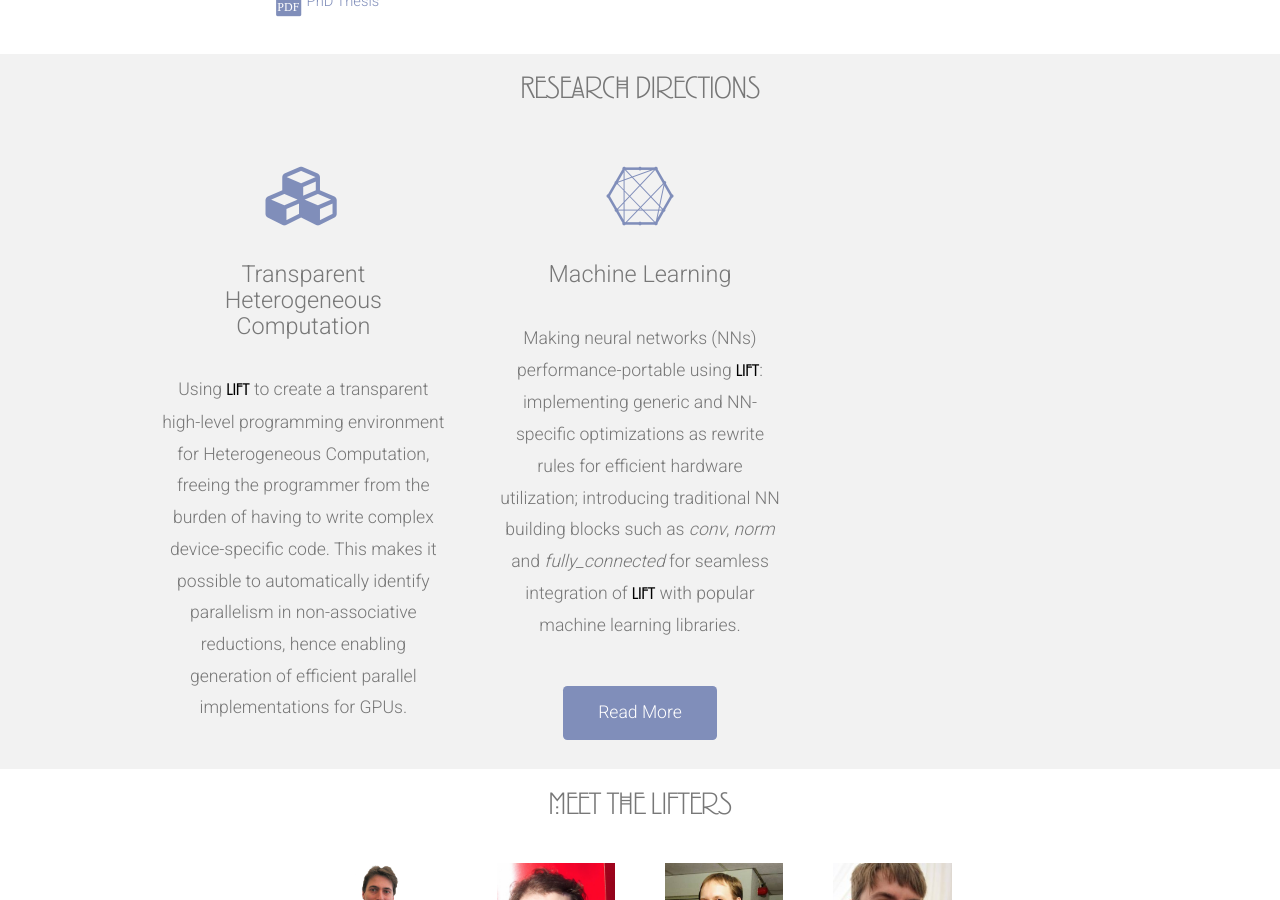
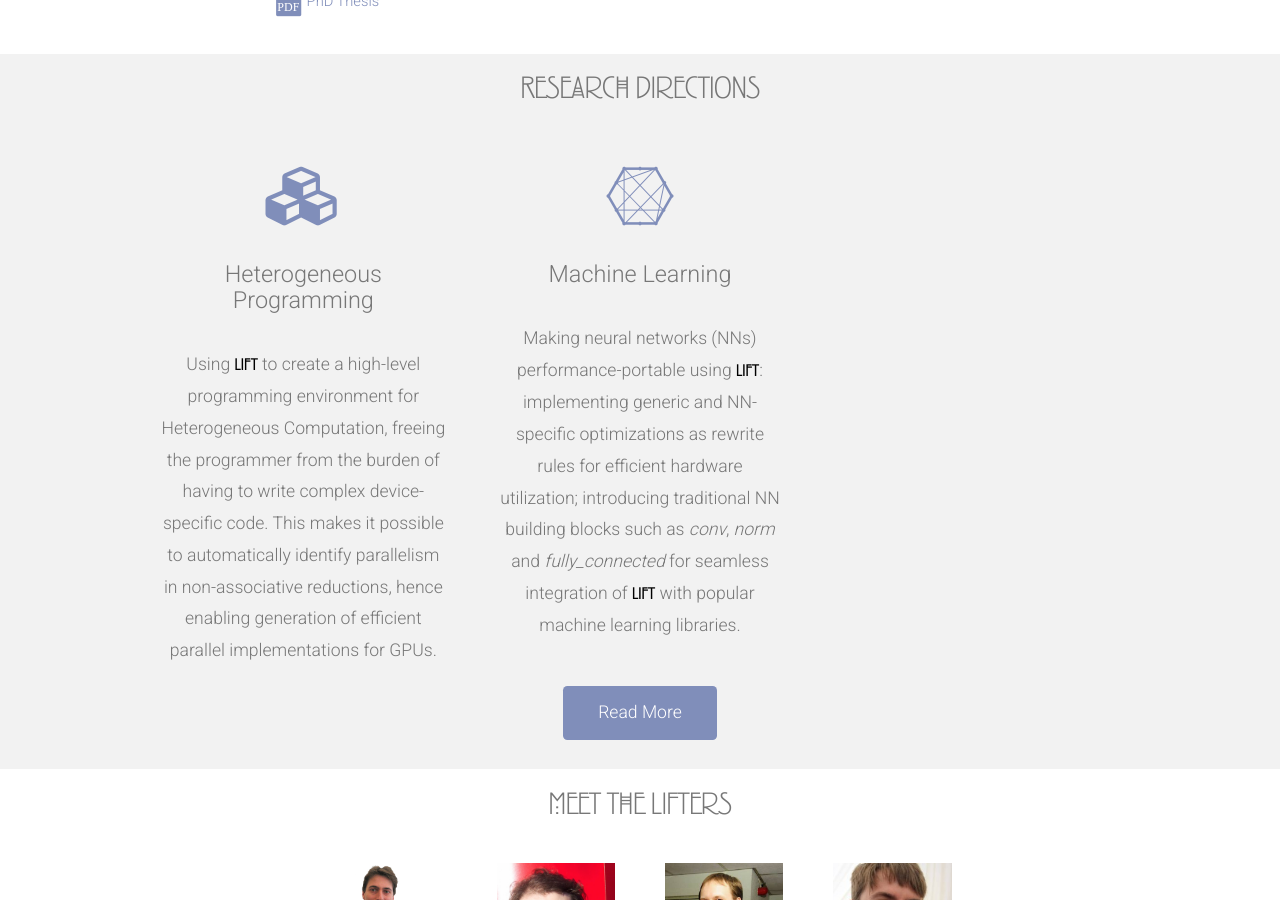
Before and after one commit to lift-project/lift-project.github.io, a Jekyll site: the page built from index.html, in a window 1280 px wide and 900 px high, scrolled down 2018 px. Built offline with Jekyll 4.4.1, drawn with Linux system fonts in a browser that asks for light colours; nearby versions of some CDN libraries.

Commit message:
Changed title to something more sensible

```diff
--- a/index.html
+++ b/index.html
@@ -263,8 +263,8 @@ Improving Programmability and Performance Portability
           <div class="row">
               <section class="4u">
                   <span class="pennant"><a href="#"><span class="fa fa-cubes"></span></a></span>
-                  <h3>Transparent Heterogeneous Computation</h3>
-		  <p>Using <span class="lift-bold">Lift</span> to create a transparent high-level programming environment for Heterogeneous Computation, freeing the programmer from the burden of having to write complex device-specific code. This makes it possible to automatically identify parallelism in non-associative reductions, hence enabling generation of efficient parallel implementations for GPUs.
+                  <h3>Heterogeneous Programming</h3>
+		  <p>Using <span class="lift-bold">Lift</span> to create a high-level programming environment for Heterogeneous Computation, freeing the programmer from the burden of having to write complex device-specific code. This makes it possible to automatically identify parallelism in non-associative reductions, hence enabling generation of efficient parallel implementations for GPUs.
 		  <!--<a href="YOUR_PROJECT_PAGE.html" class="button button-style1">Read More</a> -->
               </section>
               <section class="4u">
```
